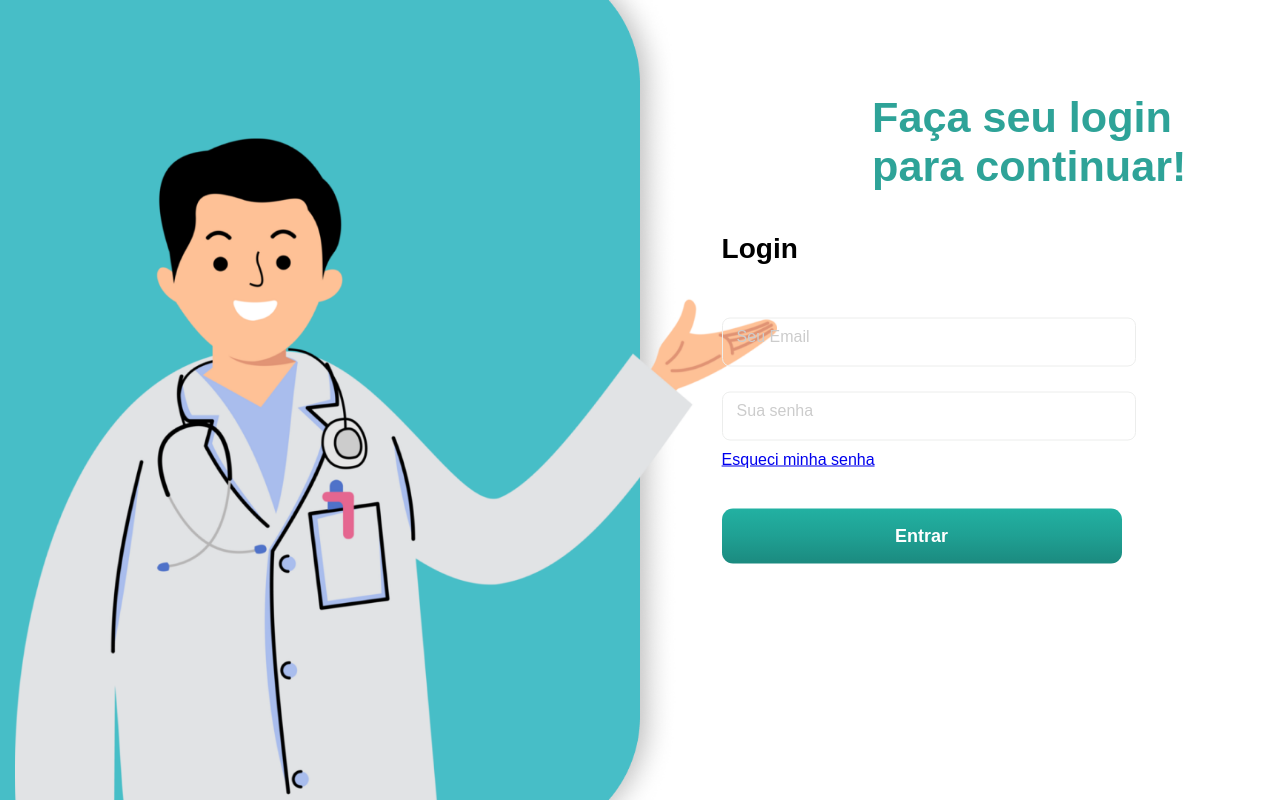
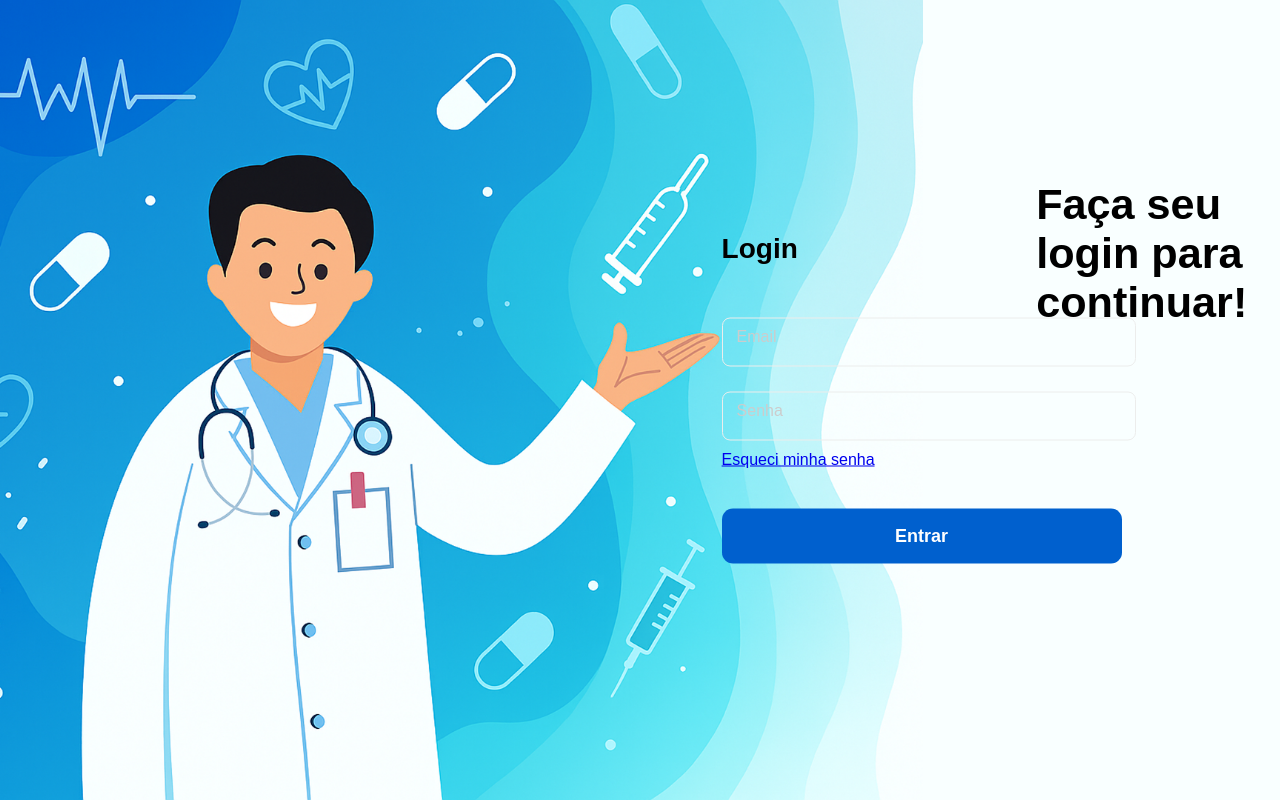
Before and after one commit to IKhacker69/PROJETO-PESSOAL, a Flask app: page /login in a window 1280 px wide. Run offline with Flask 3, Linux system fonts and the light colour scheme.

Commit message:
Alterando background do LOGIN

```diff
--- a/static/login.css
+++ b/static/login.css
@@ -24,6 +24,7 @@
   border-radius: 8px;
   font-family: Outfit, sans-serif;
   user-select: none;
+  color: #000000;
 }
 
 form.form-control {
@@ -54,7 +55,7 @@ form.form-control {
   padding-left: 10px;
 }
 .input:focus {
-  border: 1.5px solid #22b1a2;
+  border: 1.5px solid #187df0;
 }
 .input-field .label {
   position: absolute;
@@ -70,7 +71,7 @@ form.form-control {
   top: 5px;
   left: 5px;
   font-size: 12px;
-  color: #1c9288;
+  color: #0e74e7;
   background-color: #ffffff;
   padding-left: 5px;
   padding-right: 5px;
@@ -85,23 +86,27 @@ form.form-control {
   color: #ffffff;
   font-size: 18px;
   font-weight: 700;
-  background: linear-gradient(180deg, #22b1a2 0%, #1fa093 50%, #1b8a7f 100%);
+  background: linear-gradient(180deg, #0060CE 0%, #0060CE 50%, #0060CE 100%);
   box-shadow: 0px 0px 0px 0px #ffffff, 0px 0px 0px 0px #000000;
   transition: all 0.3s cubic-bezier(0.15, 0.83, 0.66, 1);
   cursor: pointer;
 }
 
 .submit-btn:hover {
-  box-shadow: 0px 0px 0px 2px #ffffff, 0px 0px 0px 4px #22b1a2;
+  box-shadow: 0px 0px 0px 2px #ffffff, 0px 0px 0px 4px #187df0;
 }
 
 
 #fala-login{
   font-family: Outfit, sans-serif;
   font-size: 1.8em;
-  margin-left: 30em;
-  margin-top: 2em;
-  color: #2ea398;
+  margin-left: 35.7em;
+  margin-top: 5em;
+  color: #000000;
   justify-content: center;
   display: flex;
 }
+
+#color-login{
+  color: #187df0;
+}
--- a/templates/login.html
+++ b/templates/login.html
@@ -32,12 +32,12 @@
 
   <div class="input-field">
     <input required class="input" type="text" />
-    <label class="label" for="input">Seu Email</label>
+    <label class="label" for="input">Email</label>
   </div>
 
   <div class="input-field">
     <input required class="input" type="password" />
-    <label class="label" for="input">Sua senha</label>
+    <label class="label" for="input">Senha</label>
   </div>
 
   <a href="#">Esqueci minha senha</a>
```
Also changed, not shown: static/assets/login.png.
